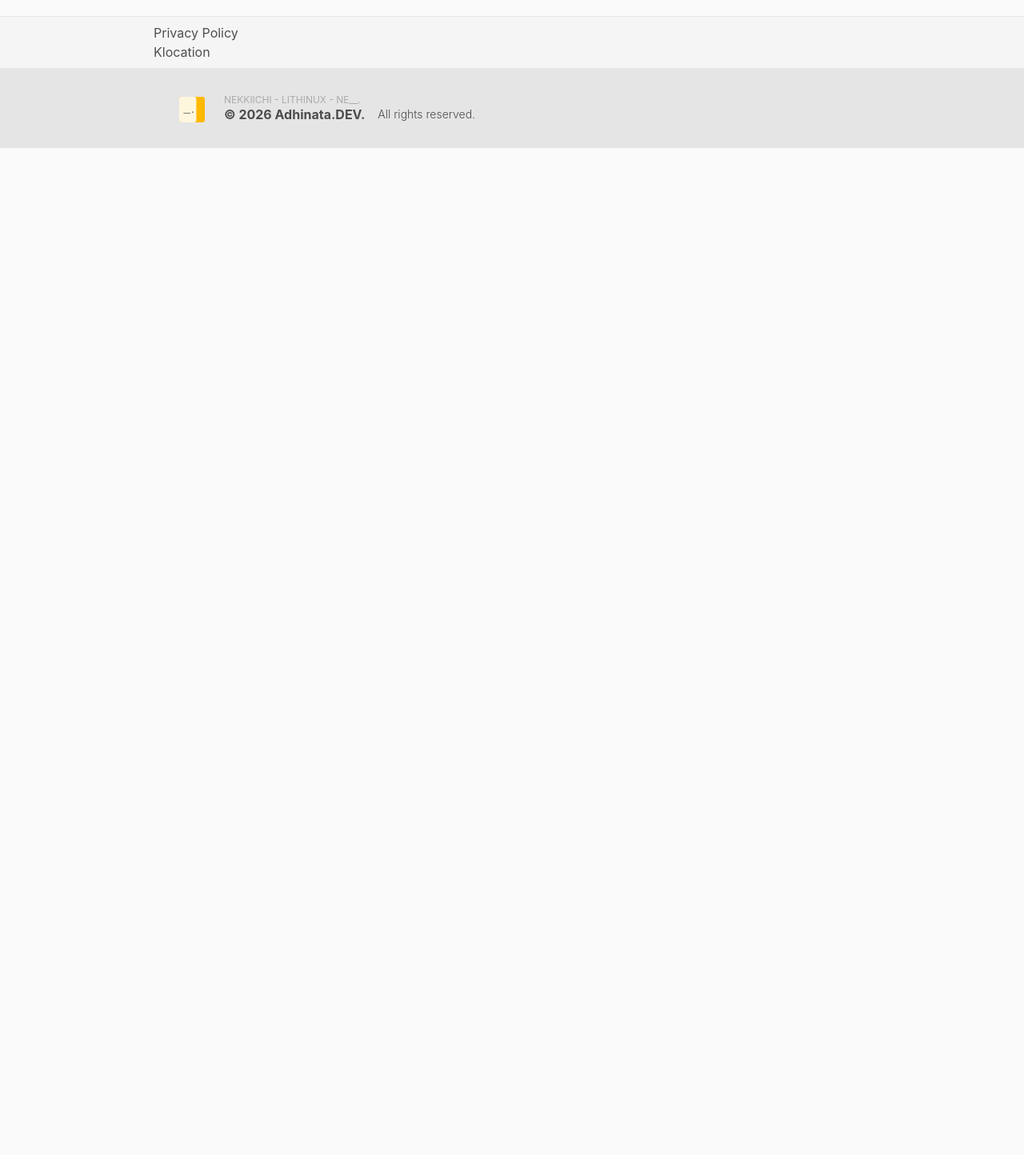
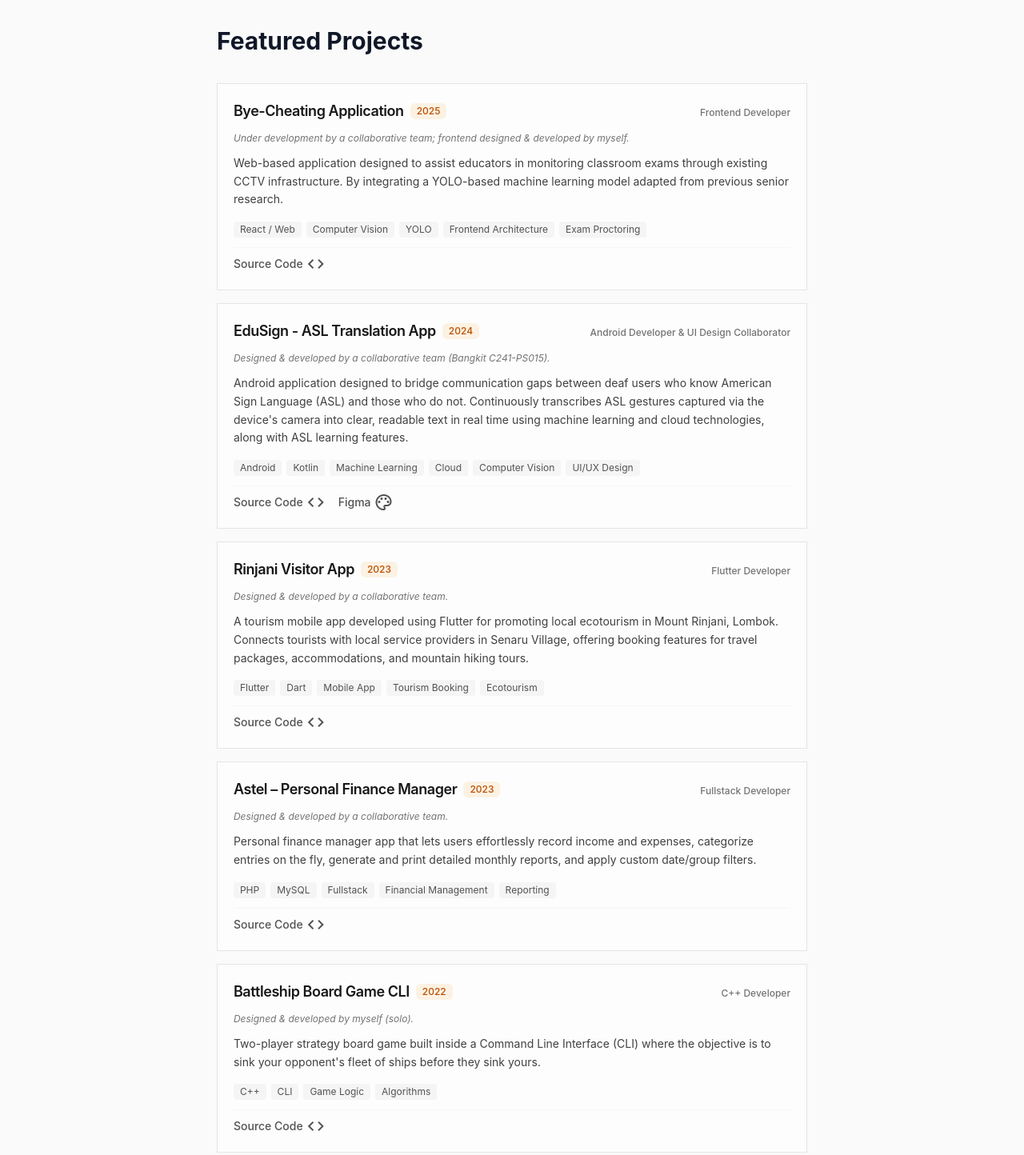
Before and after one commit to agung-adhinata/adhinata.dev, an Astro site: page /about in a window 1280 px wide. Shown: the part 972-2416 px from the top of the page at 80% size. Before the commit the page ends 1157 px from the top, so only its background shows below. Built offline with nearby package versions, Linux system fonts and the light colour scheme; Astro itself is replaced by a stand-in of ours.

Commit message:
feat: add my project into about page

```diff
--- /dev/null
+++ b/src/components/ProjectCard.astro
@@ -0,0 +1,64 @@
+---
+import type { Project } from "@/data/projects";
+
+interface Props {
+  project: Project;
+}
+
+const { project } = Astro.props;
+---
+
+<article class="not-prose group flex flex-col gap-3 rounded-none border border-neutral-200 bg-white/60 p-5 transition-all duration-200 hover:border-amber-500/60 hover:shadow-sm dark:border-neutral-800 dark:bg-neutral-900/60 dark:hover:border-amber-400/60">
+  <div class="flex flex-wrap items-baseline justify-between gap-2">
+    <div class="flex flex-wrap items-center gap-2">
+      <h3 class="text-lg font-semibold tracking-tight text-neutral-900 dark:text-neutral-100">
+        {project.title}
+      </h3>
+      <span class="rounded-md bg-amber-500/10 px-2 py-0.5 text-xs font-medium text-amber-700 dark:bg-amber-400/10 dark:text-amber-300">
+        {project.year}
+      </span>
+    </div>
+    <span class="text-xs font-medium text-neutral-500 dark:text-neutral-400">
+      {project.role}
+    </span>
+  </div>
+
+  <p class="text-xs italic text-neutral-500 dark:text-neutral-400">
+    {project.collaboration}
+  </p>
+
+  <p class="text-sm leading-relaxed text-neutral-700 dark:text-neutral-300">
+    {project.description}
+  </p>
+
+  <div class="flex flex-wrap gap-1.5 pt-1">
+    {project.tags.map((tag) => (
+      <span class="rounded bg-neutral-100 px-2 py-0.5 text-xs text-neutral-600 transition-colors dark:bg-neutral-800 dark:text-neutral-300">
+        {tag}
+      </span>
+    ))}
+  </div>
+
+  {project.links && project.links.length > 0 && (
+    <div class="flex flex-wrap items-center gap-4 pt-2 border-t border-neutral-100 text-sm font-medium dark:border-neutral-800/80">
+      {project.links.map((link) => (
+        <a
+          href={link.url}
+          target={link.url.startsWith("http") ? "_blank" : undefined}
+          rel={link.url.startsWith("http") ? "noopener noreferrer" : undefined}
+          class="inline-flex items-center gap-1 text-neutral-600 transition-colors hover:text-amber-600 dark:text-neutral-400 dark:hover:text-amber-400"
+        >
+          <span class="">{link.label}</span>
+          <span class="material-symbols-outlined text-[13px] leading-none">
+            {link.label.toLowerCase().includes("source") ||
+            link.label.toLowerCase().includes("code")
+              ? "code"
+              : link.label.toLowerCase().includes("figma")
+                ? "palette"
+                : "open_in_new"}
+          </span>
+        </a>
+      ))}
+    </div>
+  )}
+</article>
--- /dev/null
+++ b/src/data/projects.ts
@@ -0,0 +1,90 @@
+export interface ProjectLink {
+  label: string;
+  url: string;
+}
+
+export interface Project {
+  id: string;
+  title: string;
+  year: number;
+  role: string;
+  collaboration: string;
+  description: string;
+  tags: string[];
+  links?: ProjectLink[];
+}
+
+export const PROJECTS: Project[] = [
+  {
+    id: "bye-cheating",
+    title: "Bye-Cheating Application",
+    year: 2025,
+    role: "Frontend Developer",
+    collaboration:
+      "Under development by a collaborative team; frontend designed & developed by myself.",
+    description:
+      "Web-based application designed to assist educators in monitoring classroom exams through existing CCTV infrastructure. By integrating a YOLO-based machine learning model adapted from previous senior research.",
+    tags: ["React / Web", "Computer Vision", "YOLO", "Frontend Architecture", "Exam Proctoring"],
+    links: [
+      // TODO: Replace with your actual URLs
+      { label: "Source Code", url: "https://github.com/Kitastack/bye-cheating/" },
+    ],
+  },
+  {
+    id: "edusign",
+    title: "EduSign - ASL Translation App",
+    year: 2024,
+    role: "Android Developer & UI Design Collaborator",
+    collaboration: "Designed & developed by a collaborative team (Bangkit C241-PS015).",
+    description:
+      "Android application designed to bridge communication gaps between deaf users who know American Sign Language (ASL) and those who do not. Continuously transcribes ASL gestures captured via the device's camera into clear, readable text in real time using machine learning and cloud technologies, along with ASL learning features.",
+    tags: ["Android", "Kotlin", "Machine Learning", "Cloud", "Computer Vision", "UI/UX Design"],
+    links: [
+      // TODO: Replace with your actual URLs
+      { label: "Source Code", url: "https://github.com/Bangkit-WSLTA-Capstone/mobile-edusign" },
+      { label: "Figma", url: "https://www.figma.com/design/wWSe8f7WPYNFoFngfBKUvh/UI-UX-Edusign" },
+    ],
+  },
+  {
+    id: "rinjani-visitor",
+    title: "Rinjani Visitor App",
+    year: 2023,
+    role: "Flutter Developer",
+    collaboration: "Designed & developed by a collaborative team.",
+    description:
+      "A tourism mobile app developed using Flutter for promoting local ecotourism in Mount Rinjani, Lombok. Connects tourists with local service providers in Senaru Village, offering booking features for travel packages, accommodations, and mountain hiking tours.",
+    tags: ["Flutter", "Dart", "Mobile App", "Tourism Booking", "Ecotourism"],
+    links: [
+      // TODO: Replace with your actual URLs
+      { label: "Source Code", url: "https://github.com/rinjani-visitor/rinjani-visior-flutter" },
+    ],
+  },
+  {
+    id: "astel-finance",
+    title: "Astel – Personal Finance Manager",
+    year: 2023,
+    role: "Fullstack Developer",
+    collaboration: "Designed & developed by a collaborative team.",
+    description:
+      "Personal finance manager app that lets users effortlessly record income and expenses, categorize entries on the fly, generate and print detailed monthly reports, and apply custom date/group filters.",
+    tags: ["PHP", "MySQL", "Fullstack", "Financial Management", "Reporting"],
+    links: [
+      // TODO: Replace with your actual URLs
+      { label: "Source Code", url: "https://github.com/agung-adhinata/astel-php" },
+    ],
+  },
+  {
+    id: "battleship-cli",
+    title: "Battleship Board Game CLI",
+    year: 2022,
+    role: "C++ Developer",
+    collaboration: "Designed & developed by myself (solo).",
+    description:
+      "Two-player strategy board game built inside a Command Line Interface (CLI) where the objective is to sink your opponent's fleet of ships before they sink yours.",
+    tags: ["C++", "CLI", "Game Logic", "Algorithms"],
+    links: [
+      // TODO: Replace with your actual URLs
+      { label: "Source Code", url: "https://github.com/agung-adhinata/cpp-battleshipgame-cli" },
+    ],
+  },
+];
--- a/src/pages/about.astro
+++ b/src/pages/about.astro
@@ -1,6 +1,10 @@
 ---
 import AboutHeroImage from "@/assets/blog-placeholder-about.jpg";
 import PageLayout from "@/layouts/PageLayout.astro";
+import ProjectCard from "@/components/ProjectCard.astro";
+import { PROJECTS } from "@/data/projects";
+
+const sortedProjects = [...PROJECTS].sort((a, b) => b.year - a.year);
 ---
 
 <PageLayout
@@ -24,4 +28,9 @@ import PageLayout from "@/layouts/PageLayout.astro";
       Modeling
     </li>
   </ul>
+
+  <h2>Featured Projects</h2>
+  <div class="not-prose mt-4 flex flex-col gap-4">
+    {sortedProjects.map((project) => <ProjectCard project={project} />)}
+  </div>
 </PageLayout>
```
